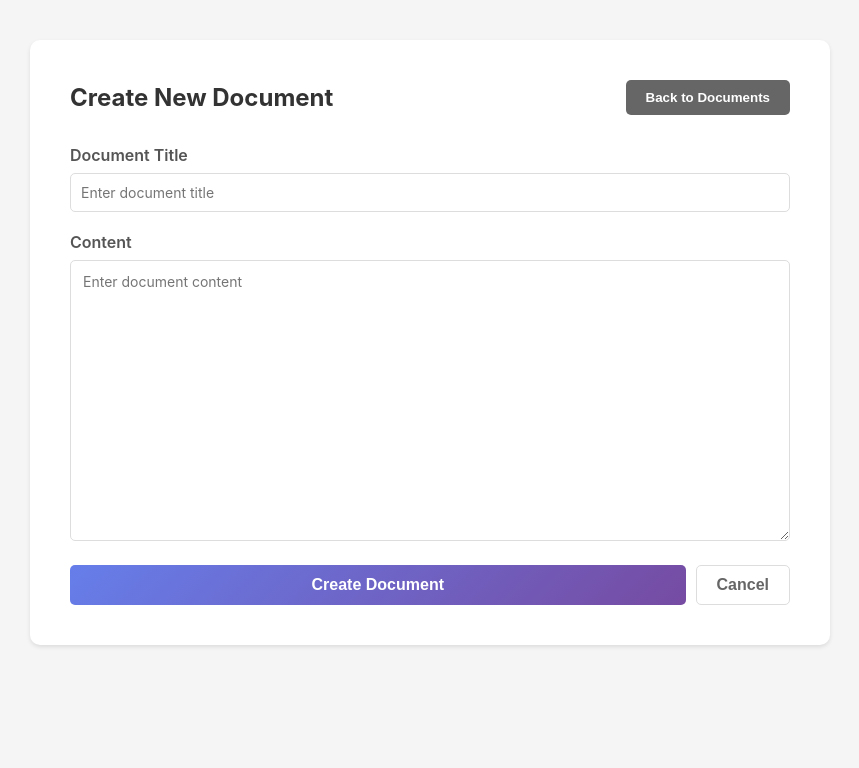
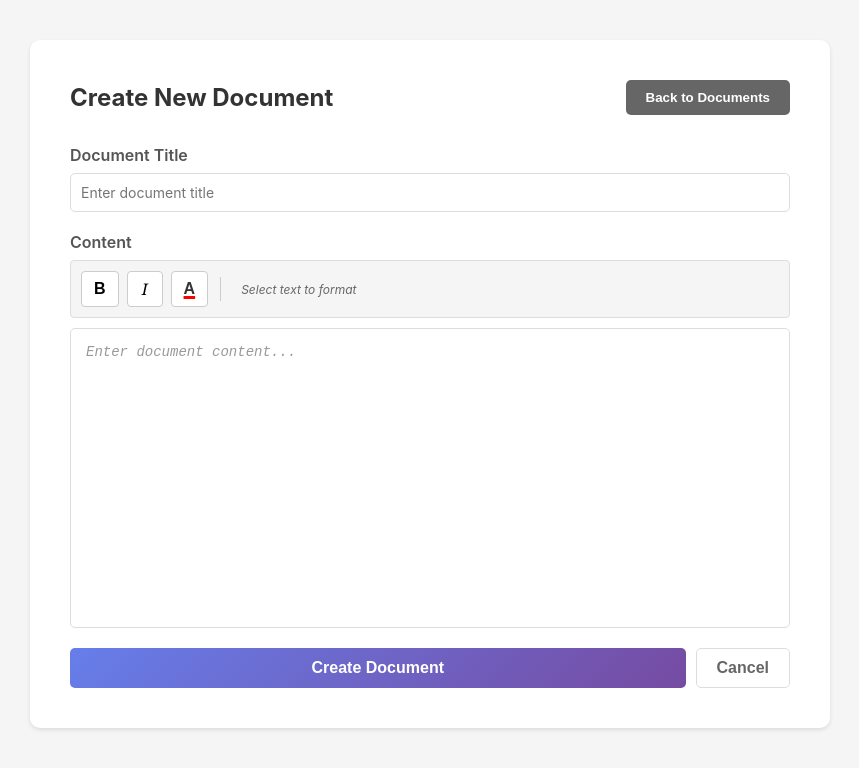
Before and after one commit to ArtomNemchenko/DocRedactor, a React (Vite) app in the folder DocRedactor.Client/: page /documents/create in a window 1280 px wide. Shown: the top 768 px of the page, without its empty margins (210-1069 px from the left). Built offline with nearby package versions, Linux system fonts and the light colour scheme; sample sign-in values are in the browser's storage.

Commit message:
Add text formatting features: bold, italic, and 12-color picker
Co-authored-by: ArtomNemchenko <258201335+ArtomNemchenko@users.noreply.github.com>

```diff
--- /dev/null
+++ b/DocRedactor.Client/src/components/TextFormatToolbar.css
@@ -0,0 +1,116 @@
+.text-format-toolbar {
+  display: flex;
+  align-items: center;
+  gap: 8px;
+  padding: 10px;
+  background: #f5f5f5;
+  border: 1px solid #ddd;
+  border-radius: 4px;
+  margin-bottom: 10px;
+}
+
+.format-btn {
+  padding: 6px 12px;
+  border: 1px solid #ccc;
+  background: white;
+  border-radius: 4px;
+  cursor: pointer;
+  font-size: 16px;
+  transition: all 0.2s;
+  min-width: 36px;
+  height: 36px;
+}
+
+.format-btn:hover {
+  background: #e8e8e8;
+  border-color: #999;
+}
+
+.format-btn:active {
+  background: #d8d8d8;
+}
+
+.format-btn strong {
+  font-weight: bold;
+  font-family: Arial, sans-serif;
+}
+
+.format-btn em {
+  font-style: italic;
+  font-family: Georgia, serif;
+}
+
+.color-picker-container {
+  position: relative;
+}
+
+.color-btn .color-icon {
+  font-weight: bold;
+  color: #333;
+  text-decoration: underline;
+  text-decoration-color: #FF0000;
+  text-decoration-thickness: 3px;
+}
+
+.color-picker-dropdown {
+  position: absolute;
+  top: 40px;
+  left: 0;
+  background: white;
+  border: 1px solid #ccc;
+  border-radius: 4px;
+  padding: 10px;
+  box-shadow: 0 4px 8px rgba(0, 0, 0, 0.1);
+  z-index: 1000;
+}
+
+.color-grid {
+  display: grid;
+  grid-template-columns: repeat(4, 1fr);
+  gap: 8px;
+  width: 160px;
+}
+
+.color-option {
+  width: 32px;
+  height: 32px;
+  border: 2px solid #ccc;
+  border-radius: 4px;
+  cursor: pointer;
+  transition: transform 0.2s, border-color 0.2s;
+}
+
+.color-option:hover {
+  transform: scale(1.1);
+  border-color: #666;
+}
+
+.color-option[style*="background-color: rgb(255, 255, 255)"],
+.color-option[style*="background-color: #FFFFFF"] {
+  border-color: #999;
+}
+
+.toolbar-divider {
+  width: 1px;
+  height: 24px;
+  background: #ccc;
+  margin: 0 4px;
+}
+
+.toolbar-hint {
+  font-size: 12px;
+  color: #666;
+  font-style: italic;
+  margin-left: 8px;
+}
+
+/* Responsive design */
+@media (max-width: 768px) {
+  .text-format-toolbar {
+    flex-wrap: wrap;
+  }
+
+  .toolbar-hint {
+    display: none;
+  }
+}
--- /dev/null
+++ b/DocRedactor.Client/src/components/TextFormatToolbar.jsx
@@ -0,0 +1,93 @@
+import { useState } from 'react';
+import './TextFormatToolbar.css';
+
+function TextFormatToolbar({ onFormatApply }) {
+  const [showColorPicker, setShowColorPicker] = useState(false);
+
+  const colors = [
+    { name: 'Black', value: '#000000' },
+    { name: 'Red', value: '#FF0000' },
+    { name: 'Orange', value: '#FFA500' },
+    { name: 'Yellow', value: '#FFFF00' },
+    { name: 'Green', value: '#008000' },
+    { name: 'Blue', value: '#0000FF' },
+    { name: 'Purple', value: '#800080' },
+    { name: 'Pink', value: '#FFC0CB' },
+    { name: 'Brown', value: '#8B4513' },
+    { name: 'Gray', value: '#808080' },
+    { name: 'White', value: '#FFFFFF' },
+    { name: 'Teal', value: '#008080' }
+  ];
+
+  const applyFormat = (command, value = null) => {
+    document.execCommand(command, false, value);
+    if (onFormatApply) {
+      onFormatApply();
+    }
+  };
+
+  const handleBold = () => {
+    applyFormat('bold');
+  };
+
+  const handleItalic = () => {
+    applyFormat('italic');
+  };
+
+  const handleColor = (color) => {
+    applyFormat('foreColor', color);
+    setShowColorPicker(false);
+  };
+
+  return (
+    <div className="text-format-toolbar">
+      <button
+        type="button"
+        className="format-btn"
+        onClick={handleBold}
+        title="Bold (Ctrl+B)"
+      >
+        <strong>B</strong>
+      </button>
+      <button
+        type="button"
+        className="format-btn"
+        onClick={handleItalic}
+        title="Italic (Ctrl+I)"
+      >
+        <em>I</em>
+      </button>
+      <div className="color-picker-container">
+        <button
+          type="button"
+          className="format-btn color-btn"
+          onClick={() => setShowColorPicker(!showColorPicker)}
+          title="Text Color"
+        >
+          <span className="color-icon">A</span>
+        </button>
+        {showColorPicker && (
+          <div className="color-picker-dropdown">
+            <div className="color-grid">
+              {colors.map((color) => (
+                <button
+                  key={color.value}
+                  type="button"
+                  className="color-option"
+                  style={{ backgroundColor: color.value }}
+                  onClick={() => handleColor(color.value)}
+                  title={color.name}
+                  aria-label={color.name}
+                />
+              ))}
+            </div>
+          </div>
+        )}
+      </div>
+      <div className="toolbar-divider"></div>
+      <span className="toolbar-hint">Select text to format</span>
+    </div>
+  );
+}
+
+export default TextFormatToolbar;
--- a/DocRedactor.Client/src/pages/CreateDocument.css
+++ b/DocRedactor.Client/src/pages/CreateDocument.css
@@ -63,6 +63,31 @@
   box-sizing: border-box;
 }
 
+.form-group .edit-contenteditable {
+  width: 100%;
+  padding: 15px;
+  border: 1px solid #ddd;
+  border-radius: 5px;
+  font-family: 'Courier New', monospace;
+  font-size: 14px;
+  min-height: 300px;
+  box-sizing: border-box;
+  background: white;
+  overflow-y: auto;
+  max-height: 500px;
+}
+
+.form-group .edit-contenteditable:focus {
+  outline: 2px solid #667eea;
+  outline-offset: 2px;
+}
+
+.form-group .edit-contenteditable:empty:before {
+  content: "Enter document content...";
+  color: #999;
+  font-style: italic;
+}
+
 .form-group input:focus,
 .form-group textarea:focus {
   outline: none;
@@ -117,3 +142,13 @@
 .btn-cancel:hover {
   background: #f5f5f5;
 }
+
+.error-message {
+  background: #fee;
+  color: #c33;
+  padding: 12px;
+  border-radius: 5px;
+  border: 1px solid #fcc;
+  margin-bottom: 20px;
+  font-weight: 500;
+}
--- a/DocRedactor.Client/src/pages/CreateDocument.jsx
+++ b/DocRedactor.Client/src/pages/CreateDocument.jsx
@@ -1,6 +1,7 @@
-import { useState } from 'react';
+import { useState, useRef } from 'react';
 import { useNavigate } from 'react-router-dom';
 import { documentService } from '../services/api';
+import TextFormatToolbar from '../components/TextFormatToolbar';
 import './CreateDocument.css';
 
 function CreateDocument() {
@@ -9,14 +10,17 @@ function CreateDocument() {
   const [loading, setLoading] = useState(false);
   const [error, setError] = useState('');
   const navigate = useNavigate();
+  const contentEditableRef = useRef(null);
 
   const handleSubmit = async (e) => {
     e.preventDefault();
     setError('');
     setLoading(true);
 
+    const currentContent = contentEditableRef.current?.innerHTML || content;
+
     try {
-      await documentService.create(title, content);
+      await documentService.create(title, currentContent);
       navigate('/documents');
     } catch (err) {
       setError('Failed to create document. Please try again.');
@@ -54,13 +58,13 @@ function CreateDocument() {
 
           <div className="form-group">
             <label htmlFor="content">Content</label>
-            <textarea
-              id="content"
-              value={content}
-              onChange={(e) => setContent(e.target.value)}
-              required
-              placeholder="Enter document content"
-              rows={15}
+            <TextFormatToolbar />
+            <div
+              ref={contentEditableRef}
+              className="edit-contenteditable"
+              contentEditable={true}
+              suppressContentEditableWarning={true}
+              onInput={(e) => setContent(e.currentTarget.innerHTML)}
             />
           </div>
 
--- a/DocRedactor.Client/src/pages/ViewDocument.css
+++ b/DocRedactor.Client/src/pages/ViewDocument.css
@@ -94,6 +94,31 @@
   word-wrap: break-word;
   line-height: 1.6;
   font-family: 'Courier New', monospace;
+}
+
+.edit-contenteditable {
+  width: 100%;
+  padding: 15px;
+  border: 1px solid #ddd;
+  border-radius: 5px;
+  font-family: 'Courier New', monospace;
+  font-size: 14px;
+  min-height: 300px;
+  box-sizing: border-box;
+  background: white;
+  overflow-y: auto;
+  max-height: 500px;
+}
+
+.edit-contenteditable:focus {
+  outline: 2px solid #667eea;
+  outline-offset: 2px;
+}
+
+.edit-contenteditable:empty:before {
+  content: "Enter your content here...";
+  color: #999;
+  font-style: italic;
 }
 
 .edit-textarea {
--- a/DocRedactor.Client/src/pages/ViewDocument.jsx
+++ b/DocRedactor.Client/src/pages/ViewDocument.jsx
@@ -1,7 +1,8 @@
-import { useState, useEffect } from 'react';
+import { useState, useEffect, useRef } from 'react';
 import { useParams, useNavigate } from 'react-router-dom';
 import { documentService } from '../services/api';
 import StarRating from '../components/StarRating';
+import TextFormatToolbar from '../components/TextFormatToolbar';
 import './ViewDocument.css';
 
 function ViewDocument() {
@@ -17,6 +18,7 @@ function ViewDocument() {
   const [selectedVersion, setSelectedVersion] = useState(null);
   const [showRevertModal, setShowRevertModal] = useState(false);
   const [revertDescription, setRevertDescription] = useState('');
+  const contentEditableRef = useRef(null);
 
   useEffect(() => {
     loadDocument();
@@ -28,6 +30,9 @@ function ViewDocument() {
       const data = await documentService.getById(id);
       setDocument(data);
       setEditedContent(data.content);
+      if (contentEditableRef.current) {
+        contentEditableRef.current.innerHTML = data.content;
+      }
     } catch (err) {
       setError('Failed to load document');
       console.error(err);
@@ -46,7 +51,9 @@ function ViewDocument() {
   };
 
   const handleUpdate = async () => {
-    if (editedContent === document.content) {
+    const currentContent = contentEditableRef.current?.innerHTML || editedContent;
+
+    if (currentContent === document.content) {
       setEditMode(false);
       return;
     }
@@ -54,7 +61,7 @@ function ViewDocument() {
     try {
       const updatedDoc = await documentService.update(
         parseInt(id),
-        editedContent,
+        currentContent,
         changeDescription || 'Updated content'
       );
       setDocument(updatedDoc);
@@ -69,6 +76,9 @@ function ViewDocument() {
 
   const handleCancelEdit = () => {
     setEditedContent(document.content);
+    if (contentEditableRef.current) {
+      contentEditableRef.current.innerHTML = document.content;
+    }
     setChangeDescription('');
     setEditMode(false);
   };
@@ -154,11 +164,13 @@ function ViewDocument() {
           <h3>Current Content</h3>
           {editMode ? (
             <div className="edit-form">
-              <textarea
-                className="edit-textarea"
-                value={editedContent}
-                onChange={(e) => setEditedContent(e.target.value)}
-                rows={15}
+              <TextFormatToolbar />
+              <div
+                ref={contentEditableRef}
+                className="edit-contenteditable"
+                contentEditable={true}
+                suppressContentEditableWarning={true}
+                dangerouslySetInnerHTML={{ __html: editedContent }}
               />
               <div className="form-group">
                 <label htmlFor="changeDescription">Change Description</label>
@@ -181,9 +193,10 @@ function ViewDocument() {
               </div>
             </div>
           ) : (
-            <div className="document-content">
-              {document.content}
-            </div>
+            <div
+              className="document-content"
+              dangerouslySetInnerHTML={{ __html: document.content }}
+            />
           )}
         </div>
 
@@ -239,7 +252,10 @@ function ViewDocument() {
                   {selectedVersion?.id === version.id && (
                     <div className="version-content">
                       <h4>Content at Version {version.versionNumber}:</h4>
-                      <pre className="version-text">{version.content}</pre>
+                      <div
+                        className="version-text"
+                        dangerouslySetInnerHTML={{ __html: version.content }}
+                      />
                     </div>
                   )}
                 </div>
```
Also changed, not shown: 1 other file (tests, documents, lock files or other folders).
